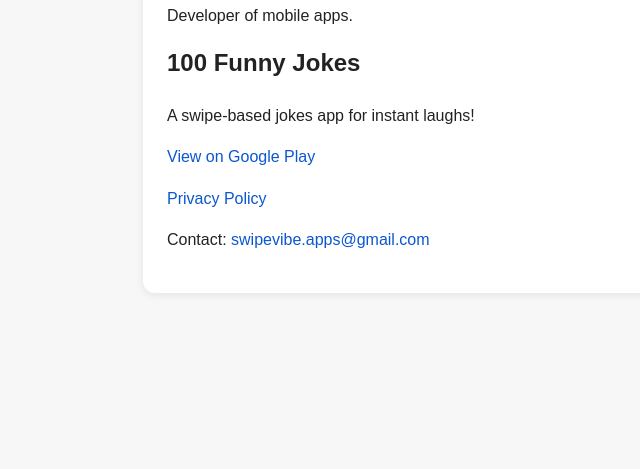
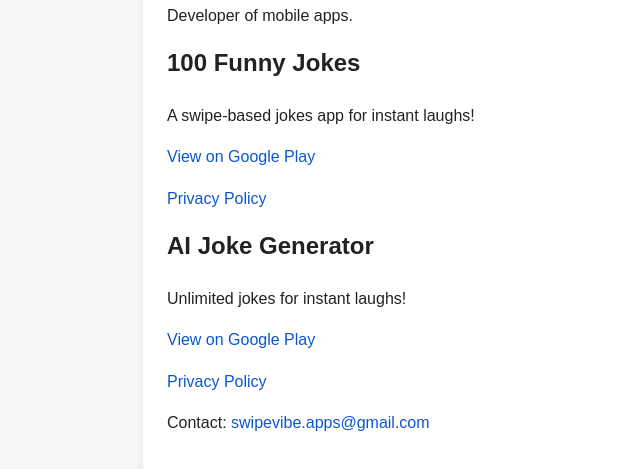
Before and after one commit to SwipeVibe/swipevibe.github.io, a plain HTML site: page index.html in a window 1280 px wide. Shown: the part 150-619 px from the top of the page, without its empty margins (97-737 px from the left). Drawn offline with Linux system fonts and the light colour scheme.

Commit message:
Update index.html

```diff
--- a/index.html
+++ b/index.html
@@ -60,6 +60,21 @@
       </a>
     </p>
 
+    <h2>AI Joke Generator</h2>
+    <p>Unlimited jokes for instant laughs!</p>
+
+    <p>
+      <a href="https://play.google.com/store/apps/details?id=com.swipevibe.jokegenerator" target="_blank">
+        View on Google Play
+      </a>
+    </p>
+
+    <p>
+      <a href="https://sites.google.com/view/aijokegeneratorprivacypolicy" target="_blank">
+        Privacy Policy
+      </a>
+    </p>
+
     <p>
       Contact:
       <a href="mailto:swipevibe.apps@gmail.com">
```
